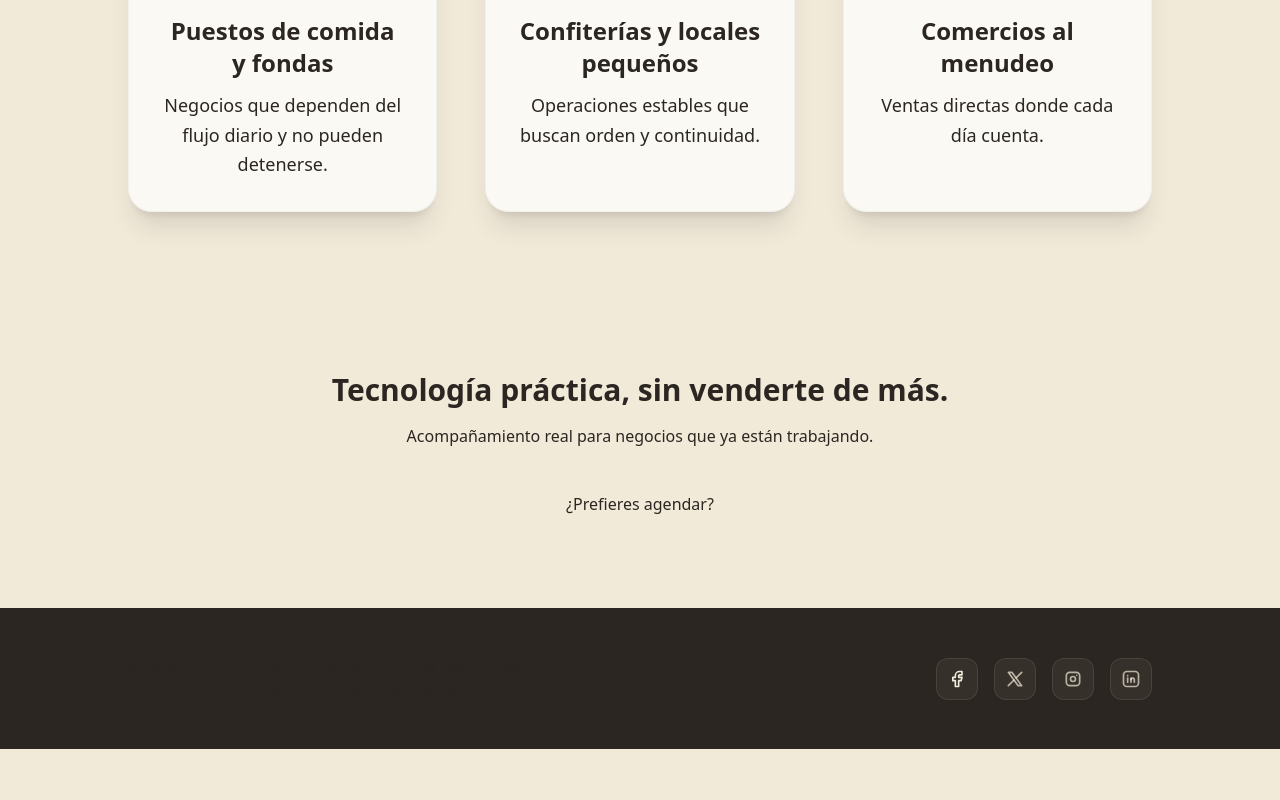
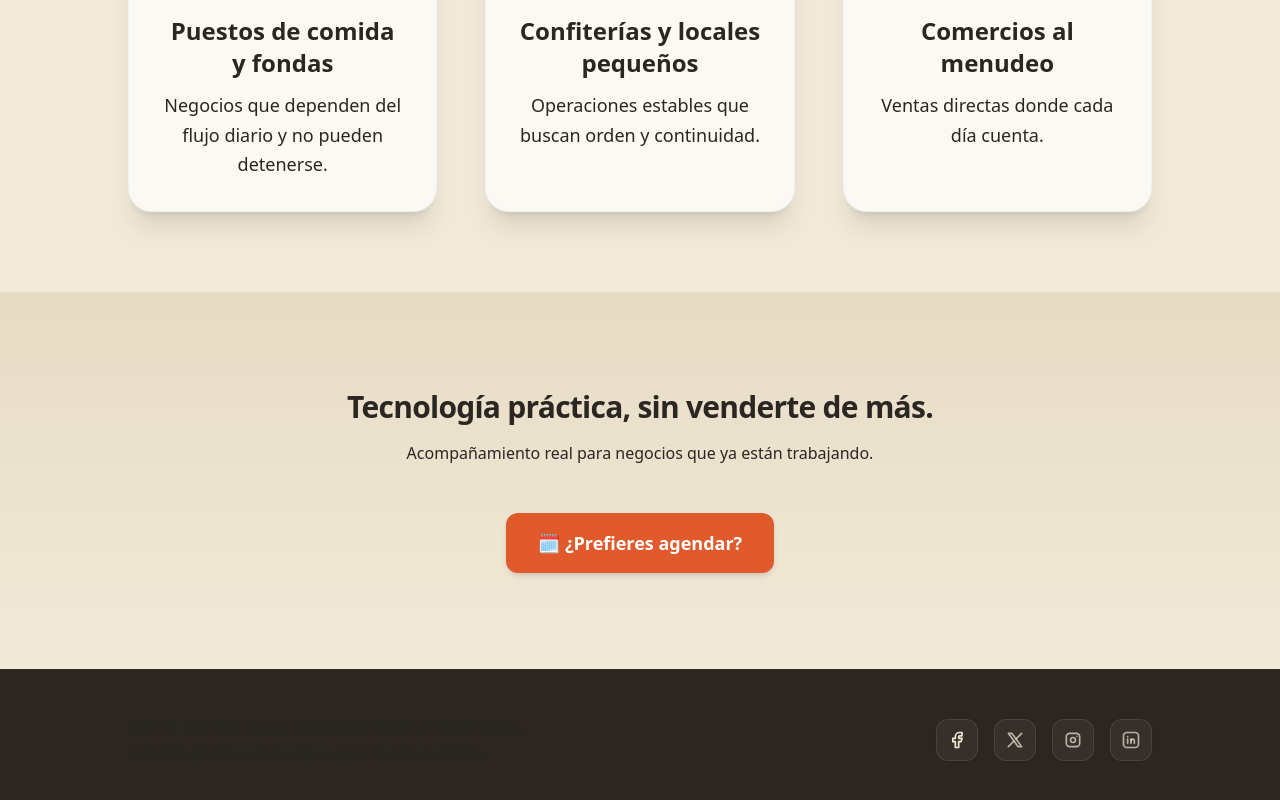
Before and after one commit to akiraexe/NetNAVI-Cloud---Main-Page, a React (Vite) app: page / in a window 1280 px wide. Shown: the part 5081-5881 px from the top of the page. Before the commit the page ends 5830 px from the top, so only its background shows below. Built offline with nearby package versions, Linux system fonts and the light colour scheme.

Commit message:
Se agrega el URL del CTA de Calendly y se da formato al botón.

```diff
--- a/src/CTA.tsx
+++ b/src/CTA.tsx
@@ -2,19 +2,26 @@ import React from 'react';
 
 export function CTA() {
   return (
-    <section className="py-20 px-6 bg-gradient-to-r from-primary to-secondary">
-      <div className="max-w-3xl mx-auto text-center text-neutral">
-        <h2 className="text-3xl font-semibold">
+    <section className="py-24 px-6 bg-gradient-to-b from-brand-mutedRow to-brand-lightBg border-t border-brand-textDark/5">
+      <div className="max-w-3xl mx-auto text-center">
+        <h2 className="text-3xl font-extrabold text-brand-textDark tracking-tight">
           Tecnología práctica, sin venderte de más.
         </h2>
 
-        <p className="mt-4 text-neutral">
+        <p className="mt-4 text-brand-textDark/80 font-medium">
           Acompañamiento real para negocios que ya están trabajando.
         </p>
 
-        <button className="mt-8 px-6 py-3 rounded-2xl bg-secondary text-neutral font-medium hover:bg-primary transition">
-          ¿Prefieres agendar?
-        </button>
+        <div className="flex justify-center items-center pt-4">
+          <a
+            href="https://calendly.com/espacio-para-ti"
+            target="_blank"
+            rel="noopener noreferrer"
+            className="w-full sm:w-auto mt-8 px-8 py-4 rounded-xl bg-brand-warmOrange text-white text-lg font-bold shadow-md hover:bg-brand-warmOrange/90 hover:shadow-lg hover:-translate-y-0.5 transition-all duration-200 text-center"
+          >
+            🗓️ ¿Prefieres agendar?
+          </a>
+        </div>
       </div>
     </section>
   );
```
